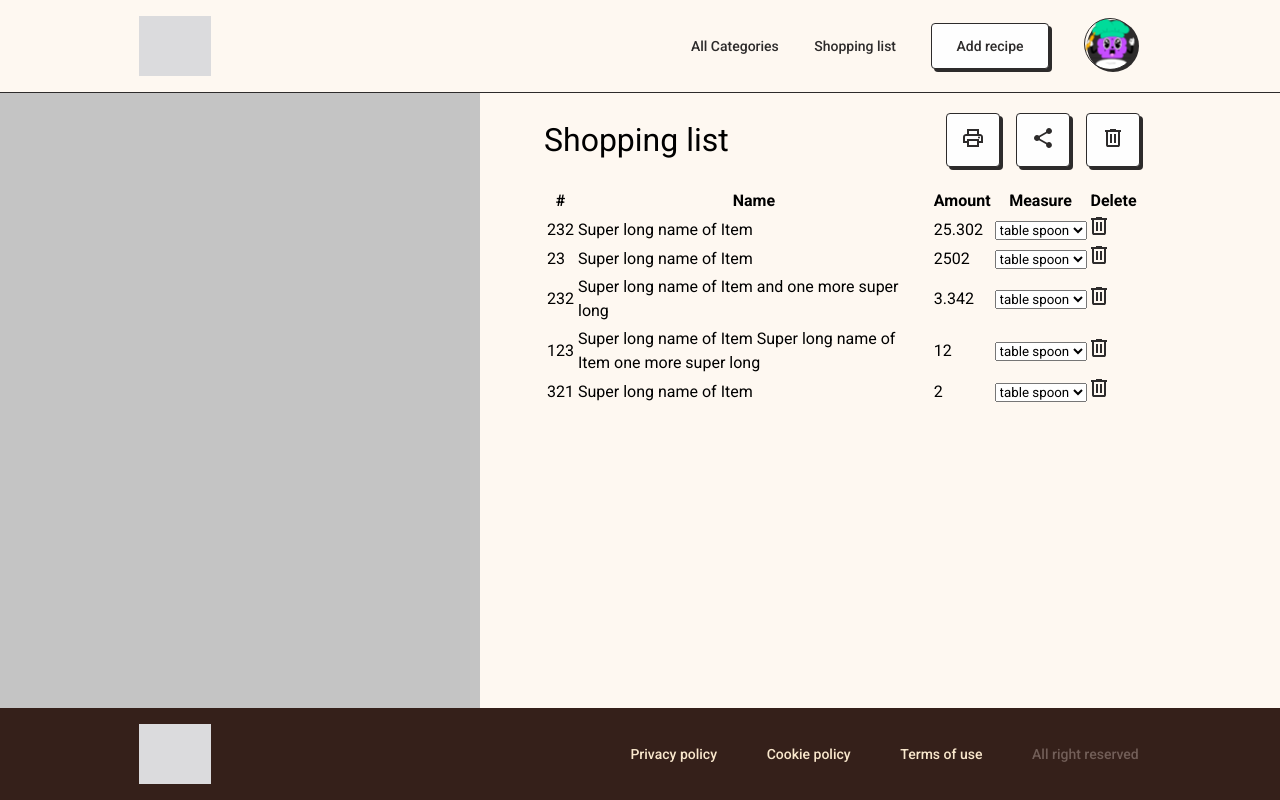
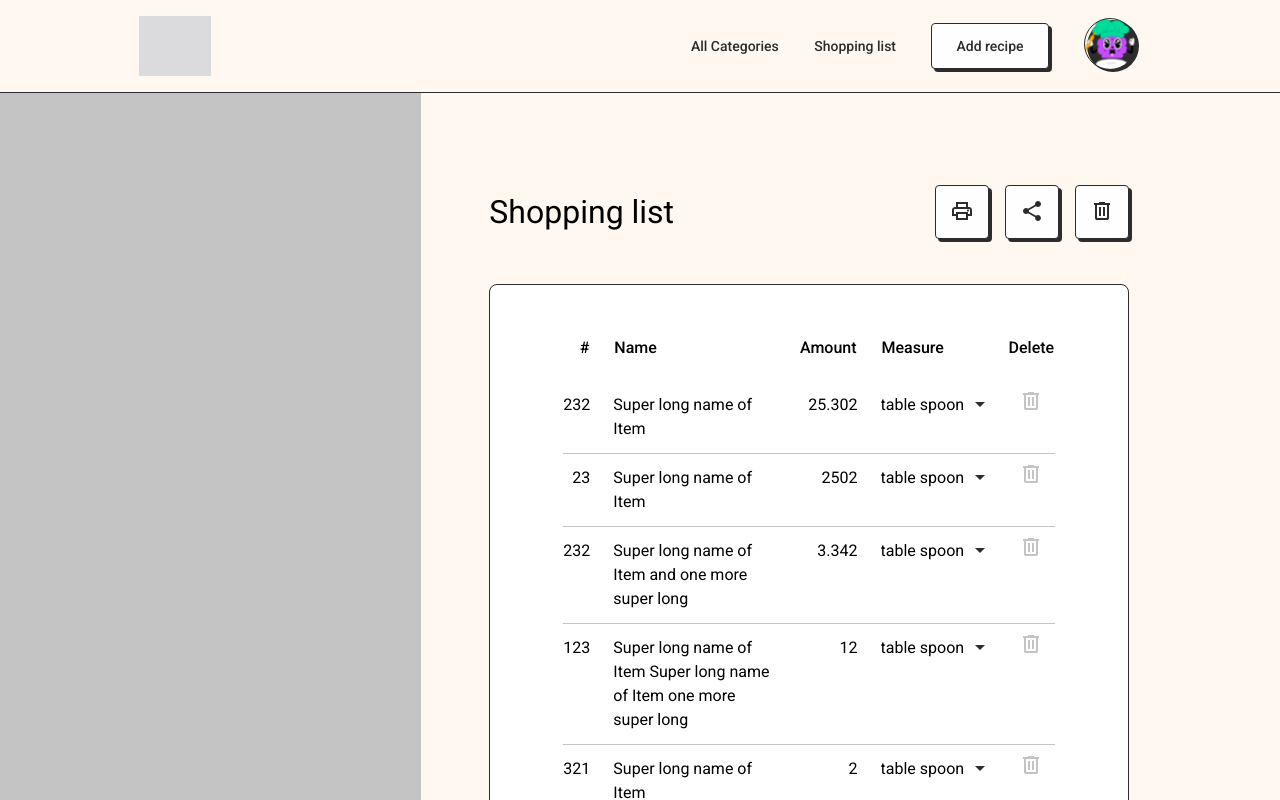
Before and after one commit to recipetoria/recipetoria-frontend, a React (Create React App) app: page /shopping_list in a window 1280 px wide. Shown: the top 800 px of the page. Built offline with nearby package versions, Linux system fonts and the light colour scheme; a web font is replaced by a local one.

Commit message:
feat: wip style for shopping list page

```diff
--- a/src/assets/svg/Trash.tsx
+++ b/src/assets/svg/Trash.tsx
@@ -6,11 +6,9 @@ export default function Trash() {
       viewBox="0 0 16 18"
       fill="none"
       xmlns="http://www.w3.org/2000/svg"
+      className="trash"
     >
-      <path
-        d="M5 0V1H0V3H1V16C1 16.5304 1.21071 17.0391 1.58579 17.4142C1.96086 17.7893 2.46957 18 3 18H13C13.5304 18 14.0391 17.7893 14.4142 17.4142C14.7893 17.0391 15 16.5304 15 16V3H16V1H11V0H5ZM3 3H13V16H3V3ZM5 5V14H7V5H5ZM9 5V14H11V5H9Z"
-        fill="#2D2B2B"
-      />
+      <path d="M5 0V1H0V3H1V16C1 16.5304 1.21071 17.0391 1.58579 17.4142C1.96086 17.7893 2.46957 18 3 18H13C13.5304 18 14.0391 17.7893 14.4142 17.4142C14.7893 17.0391 15 16.5304 15 16V3H16V1H11V0H5ZM3 3H13V16H3V3ZM5 5V14H7V5H5ZM9 5V14H11V5H9Z" />
     </svg>
   );
 }
--- /dev/null
+++ b/src/components/Button/Button.scss
@@ -0,0 +1,5 @@
+@import '../../styles/variables';
+
+.trash {
+  fill: $black-color;
+}
--- a/src/components/Button/Button.tsx
+++ b/src/components/Button/Button.tsx
@@ -1,3 +1,5 @@
+import "./Button.scss";
+
 export default function Button(props: { icon: JSX.Element }) {
   const { icon } = props;
 
--- /dev/null
+++ b/src/components/ShoppingListTable/ShoppingListTable.scss
@@ -0,0 +1,41 @@
+@import '../../styles/variables';
+
+.shopping-list-table {
+  padding: 50px;
+
+  background-color: $white-color;
+  border: 1px solid $black-color;
+  border-radius: 8px;
+
+  .table {
+    border-spacing: 23.5px 0;
+
+    th {
+      padding-bottom: 20px;
+
+      font-weight: 500;
+      text-align: start;
+
+      &:first-child {
+        text-align: right;
+      }
+    }
+
+    td {
+      padding: 12px 0;
+    }
+
+    tr {
+      vertical-align: text-top;
+      box-shadow: 0 1px 0 0 $grey-color;
+
+      &:first-child {
+        box-shadow: none;
+      }
+
+      &:last-child {
+        box-shadow: none;
+      }
+    }
+  }
+}
--- a/src/components/ShoppingListTable/ShoppingListTable.tsx
+++ b/src/components/ShoppingListTable/ShoppingListTable.tsx
@@ -1,9 +1,10 @@
 import ShoppingListTableItem from "../ShoppingListTableItem/ShoppingListTableItem";
+import "./ShoppingListTable.scss";
 
 export default function ShoppingListTable() {
   return (
-    <div className="shopping-list-table__wrapper">
-      <table>
+    <div className="shopping-list-table">
+      <table className="table">
         <tr>
           <th>#</th>
           <th>Name</th>
--- /dev/null
+++ b/src/components/ShoppingListTableItem/ShoppingListTableItem.scss
@@ -0,0 +1,32 @@
+@import '../../styles/variables';
+
+.shopping-list-table-item {
+  .td-id,
+  .td-amount {
+    text-align: end;
+  }
+
+  .td-select {
+    width: 104px;
+    overflow: hidden;
+
+    font-size: 16px;
+    font-weight: 400;
+    line-height: 24px;
+    text-overflow: ellipsis;
+
+    background: url('../../assets/png/icon-up.png') no-repeat right;
+    border: none;
+
+    outline: none;
+    appearance: none;
+  }
+
+  .td-trash {
+    text-align: center;
+
+    .trash {
+      fill: $grey-color;
+    }
+  }
+}
--- a/src/components/ShoppingListTableItem/ShoppingListTableItem.tsx
+++ b/src/components/ShoppingListTableItem/ShoppingListTableItem.tsx
@@ -1,4 +1,5 @@
 import Trash from "../../assets/svg/Trash";
+import "./ShoppingListTableItem.scss";
 
 /* eslint-disable jsx-a11y/control-has-associated-label */
 interface IShoppingListTableItem {
@@ -11,16 +12,16 @@ export default function ShoppingListTableItem(props: IShoppingListTableItem) {
   const { id, name, amount } = props;
 
   return (
-    <tr>
-      <td>{id}</td>
-      <td>{name}</td>
-      <td>{amount}</td>
+    <tr className="shopping-list-table-item">
+      <td className="td-id">{id}</td>
+      <td className="td-name">{name}</td>
+      <td className="td-amount">{amount}</td>
       <td>
-        <select name="measure">
+        <select name="measure" className="td-select">
           <option value="table spoon">table spoon</option>
         </select>
       </td>
-      <td>
+      <td className="td-trash">
         <Trash />
       </td>
     </tr>
--- a/src/pages/ShoppingListPage/ShoppingListPage.scss
+++ b/src/pages/ShoppingListPage/ShoppingListPage.scss
@@ -17,7 +17,10 @@
     background-color: $primary-color;
 
     &__wrapper {
-      margin: 0 17.56% 0 8%;
+      display: flex;
+      flex-direction: column;
+      gap: 25px;
+      margin: 8.47% 17.56% 0 8%;
     }
 
     &__header {
--- a/src/styles/_variables.scss
+++ b/src/styles/_variables.scss
@@ -5,3 +5,4 @@ $brown-color: #35201A;
 $brow-light-color: #725E58;
 $yellow-color: #FAE8CD;
 $grey-color: #C4C4C4;
+$white-color: #FFF;
```
Also changed, not shown: src/assets/png/icon-up.png (added).
